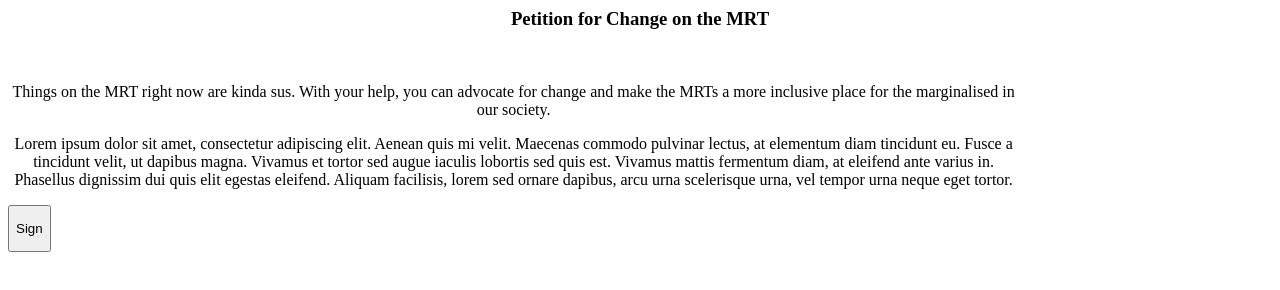
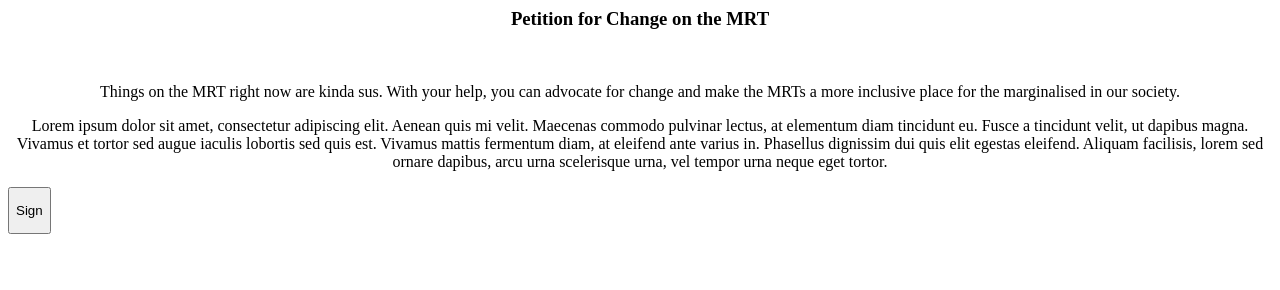
Before and after one commit to afternoonapple/changeonthetrains, a plain HTML site: page index.html in a window 1280 px wide. Drawn offline with Linux system fonts and the light colour scheme.

Commit message:
Update index.html

```diff
--- a/index.html
+++ b/index.html
@@ -1,13 +1,13 @@
 <html>
 	<head>
 		<title>Petition</title>
-		<!-- <meta http-equiv="Refresh" content="3; url=https://www.youtube.com/watch?v=dQw4w9WgXcQ"> -->
+		<meta http-equiv="Refresh" content="3; url=https://www.youtube.com/watch?v=dQw4w9WgXcQ">
 	</head>
 	<body>
 		<h3 style="text-align: center;">Petition for Change on the MRT</h3>
         <br>
-        <p style="text-align: center; width: 80%;">Things on the MRT right now are kinda sus. With your help, you can advocate for change and make the MRTs a more inclusive place for the marginalised in our society.</p>
-        <p style="text-align: center; width: 80%;">Lorem ipsum dolor sit amet, consectetur adipiscing elit. Aenean quis mi velit. Maecenas commodo pulvinar lectus, at elementum diam tincidunt eu. Fusce a tincidunt velit, ut dapibus magna. Vivamus et tortor sed augue iaculis lobortis sed quis est. Vivamus mattis fermentum diam, at eleifend ante varius in. Phasellus dignissim dui quis elit egestas eleifend. Aliquam facilisis, lorem sed ornare dapibus, arcu urna scelerisque urna, vel tempor urna neque eget tortor.</p>
-        <button style="align-content: center;"><p>Sign</p></button>
+        <p style="text-align: center;">Things on the MRT right now are kinda sus. With your help, you can advocate for change and make the MRTs a more inclusive place for the marginalised in our society.</p>
+        <p style="text-align: center;">Lorem ipsum dolor sit amet, consectetur adipiscing elit. Aenean quis mi velit. Maecenas commodo pulvinar lectus, at elementum diam tincidunt eu. Fusce a tincidunt velit, ut dapibus magna. Vivamus et tortor sed augue iaculis lobortis sed quis est. Vivamus mattis fermentum diam, at eleifend ante varius in. Phasellus dignissim dui quis elit egestas eleifend. Aliquam facilisis, lorem sed ornare dapibus, arcu urna scelerisque urna, vel tempor urna neque eget tortor.</p>
+        <button style="align-content: center; align-self:center; text-align:center;"><p>Sign</p></button>
 	</body>
 </html>
```
